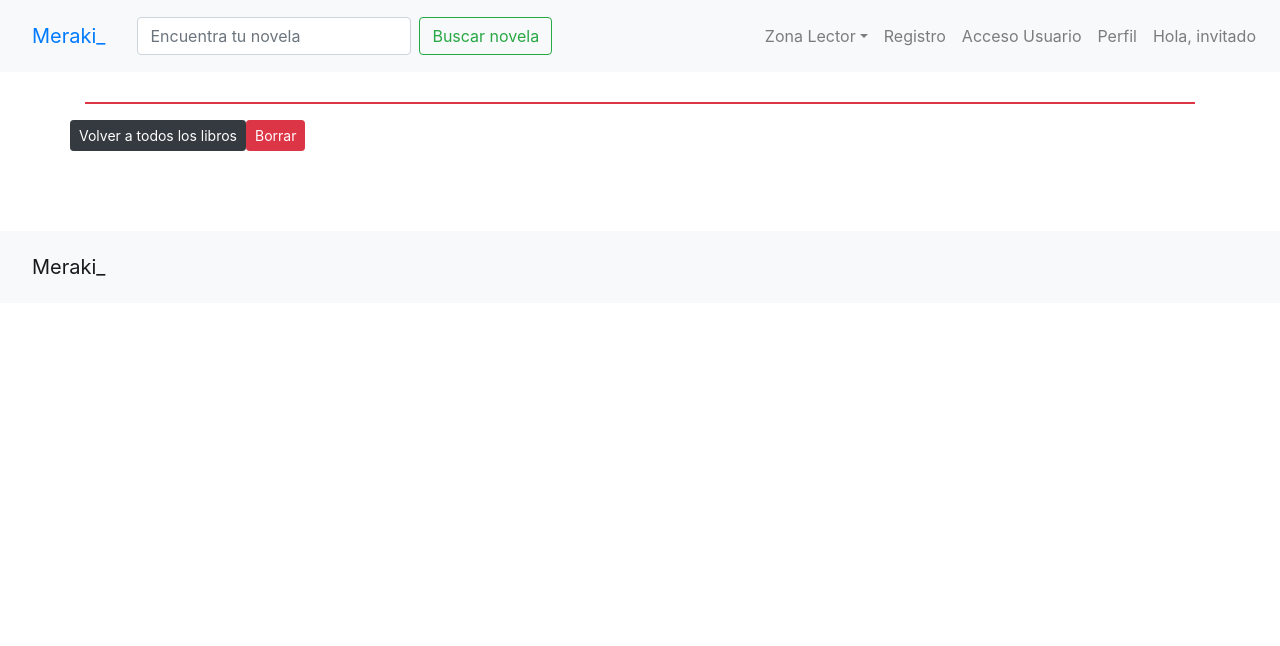
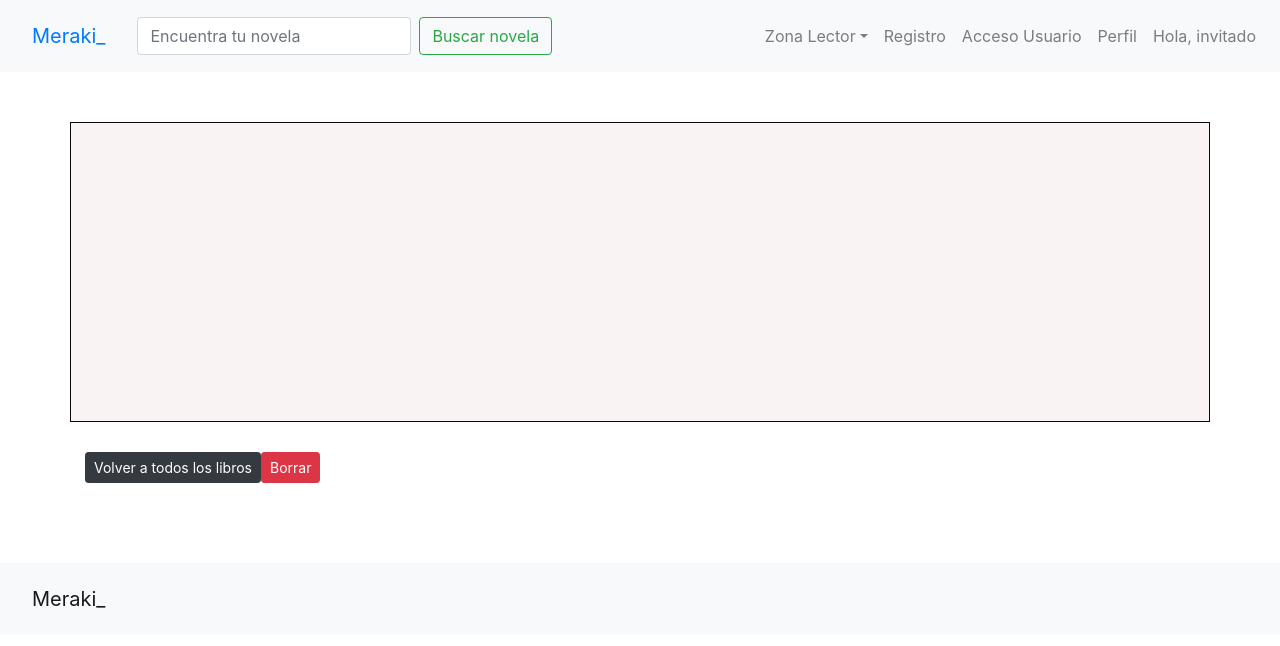
Before and after one commit to javiferiv/Meraki, a React (Create React App) app in the folder client/: page /capitulo/1 in a window 1280 px wide. Shown: the top 646 px of the page. Built offline with nearby package versions, Linux system fonts and the light colour scheme; no server answers; what react-google-maps would draw is missing.

Commit message:
edit & delete chapters, starting poll

```diff
--- a/client/package.json
+++ b/client/package.json
@@ -12,6 +12,7 @@
     "react-bootstrap": "^1.4.0",
     "react-dom": "^17.0.1",
     "react-google-maps": "^9.4.5",
+    "react-polls": "^1.2.0",
     "react-router-dom": "^5.2.0",
     "react-scripts": "4.0.1",
     "web-vitals": "^0.2.4"
--- a/client/src/components/App.js
+++ b/client/src/components/App.js
@@ -10,7 +10,6 @@ import BookList from './pages/Book/Book-list/Books-list'
 import BookDetails from './pages/Book/Book-details/Book-details'
 import BookForm from './pages/Book/Book-form/Book-form'
 import BookEditForm from './pages/Book/Book-edit-form/Book-edit-form'
-import ChapterList from './pages/Chapter/Chapter-list/Chapter-list'
 import ChapterDetails from './pages/Chapter/Chapter-details/Chapter-details'
 import ChapterForm from './pages/Chapter/Chapter-form/Chapter-form'
 import ChapterEditForm from './pages/Chapter/Chapter-edit-form/Chapter-edit-form'
--- a/client/src/components/pages/Book/Book-details/Book-details.js
+++ b/client/src/components/pages/Book/Book-details/Book-details.js
@@ -5,12 +5,14 @@ import ChapterService from '../../../../service/chapter.service'
 
 import './Book-details.css'
 import ChapterCard from '../../Chapter/Chapter-card/Chapter-card'
+import Popup from './../../../shared/Popup/Popup'
 
 //si ponemos loader, irá aquí
 
-import { Container, Row, Col, Button } from 'react-bootstrap'
+import { Container, Row, Col, Button, Modal } from 'react-bootstrap'
 
 import { Link } from 'react-router-dom'
+import Poll from 'react-polls'
 
 class BookDetails extends Component {
 
@@ -33,6 +35,7 @@ class BookDetails extends Component {
 
             favoritesBook: this.props.loggedUser ? this.props.loggedUser.favoriteBooks : [],
 
+            showModal: false
         }
 
 
@@ -67,7 +70,8 @@ class BookDetails extends Component {
         this.authService
             .getAllUser()
             .then(res => {
-            this.setState({ user: res.data})})
+                this.setState({ user: res.data })
+            })
             .catch(err => console.log(err))
 
 
@@ -79,7 +83,7 @@ class BookDetails extends Component {
 
         this.bookService
             .deleteBook(book_id)
-            .then(res => {this.props.history.push('/libros')})
+            .then(res => { this.props.history.push('/libros') })
             .catch(err => console.log(err))
 
     }
@@ -129,17 +133,16 @@ class BookDetails extends Component {
         let newUserID = ""
         let newBookAuthorID = this.state.book.author._id
 
-        if (this.props.loggedUser)
-
-        {
+        if (this.props.loggedUser) {
             newUserID = this.props.loggedUser._id
         }
 
-        if (newUserID === newBookAuthorID) {this.setState({ authority: true })}
+        if (newUserID === newBookAuthorID) { this.setState({ authority: true }) }
 
 
     }
 
+    handleModal = visible => this.setState({ showModal: visible })
 
     render() {
 
@@ -178,7 +181,17 @@ class BookDetails extends Component {
                         </Col>
                         <Col md={4}>
                             <h3>Lista de capítulos</h3>
-                            {this.state.book.chapters.map(elm => <ChapterCard key={elm._id} {...elm}/>)}
+                            {this.state.book.chapters.map(elm => <ChapterCard key={elm._id} {...elm} />)}
+                        </Col>
+                    </Row>
+                </Container>
+                <br />
+                <br />
+                <br />
+                <Container>
+                    <Row>
+                        <Col md={{ span: 8, offset: 2 }}>
+                            <Button onClick={() => this.handleModal(true)} variant="success" size="lg">Tú decides cómo continuar la historia</Button>
                         </Col>
                     </Row>
                 </Container>
--- a/client/src/components/pages/Chapter/Chapter-details/Chapter-details.css
+++ b/client/src/components/pages/Chapter/Chapter-details/Chapter-details.css
@@ -1,8 +1,14 @@
-.chapter p{
+.chapter {
 
-    margin-top: 30px;
+    margin: 30px auto;
+    padding: 10px 15px;
     background: #f9f3f3;
-    border: 1px solid #dc3545;
-    text-align: center;
+    border: 1px solid #0a0a0a;
+    text-align: justify;
+    white-space: pre-wrap;
+    height: auto;
+    font-size: 20px;
+    min-height: 300px;
+
 
 }
--- a/client/src/components/pages/Chapter/Chapter-details/Chapter-details.js
+++ b/client/src/components/pages/Chapter/Chapter-details/Chapter-details.js
@@ -5,7 +5,7 @@ import './Chapter-details.css'
 //si ponemos loader, irá aquí
 
 import { Link } from 'react-router-dom'
-import { Container, Row, Button } from 'react-bootstrap'
+import { Container, Row, Col, Button } from 'react-bootstrap'
 
 
 class ChapterDetails extends Component {
@@ -17,6 +17,7 @@ class ChapterDetails extends Component {
                 title: '',
                 resume: '',
                 text: '',
+                book: '',
                 comments: [],
             },
             book: []
@@ -29,20 +30,49 @@ class ChapterDetails extends Component {
 
         this.chapterService
             .getOneChapter(this.props.match.params.capitulo_id)
-            .then(res => this.setState({ chapters: res.data }))
-            .catch(err => console.log(err))
+            .then(res => {
+                this.setState({ chapters: res.data })
+                console.log(res)
+                this.bookService.getBook(res.data.book._id)
+                    .then((res) => {
+                        console.log(res.data._id, res.data.chapters) //saca la info del libro
+                        this.bookService.editBook(res.data._id, { chapters: res.data.chapters })
+                    })
+                    .catch(err => console.log(err))
+            })
+    }
 
-        //this.resfreshChapters()
+    componentDidUpdate = (res) => {
+        if (this.props.match.params.capitulo_id != this.props.match.params.capitulo_id) {
+            this.bookService.getBook(res.data.book._id)
+                .then((res) => {
+                    console.log(res.data._id, res.data.chapters) //saca la info del libro
+                    this.bookService.editBook(res.data._id, { chapters: res.data.chapters })
+                })
+        }
     }
 
 
     deleteChapter = () => {
 
-        const chapter_id = this.props.match.params.capitulo_id
-        console.log(chapter_id)
-        console.log(this.props.history)
         this.chapterService
-            .deleteChapter(chapter_id)
+            .deleteChapter(this.props.match.params.capitulo_id)
+            .then(res => {
+                this.setState({ chapters: res.data })
+                console.log(res) // saca info del capitulo que borra
+                this.bookService.getBook(res.data.book)
+                    .then((res) => {
+                        console.log(res.data._id, res.data.chapters) // saca la info del libro
+                        this.bookService.editBook(res.data._id, { chapters: res.data.chapters })
+                    })
+            })
+
+            //this.state.book.splice(chapter.id,1)
+            //.deleteChapter(this.props.match.params.capitulo_id)
+            // .then(() => {
+            //     this.bookService.editBook(book_id, { chapters: capitulos })
+            //     this.props.history.push('/libros')
+            // })
             .then(res => this.props.history.push('/libros'))
             .catch(err => console.log(err))
 
@@ -78,15 +108,18 @@ class ChapterDetails extends Component {
                 <Container>
                     <h1>{this.state.chapters.title}</h1>
                     <small>{this.state.chapters.resume}</small>
-                </Container>
-                <Container className="chapter">
-                    <p>{this.state.chapters.text}</p>
-                </Container>
-                <Container>
+
                     <Row>
-                        <Link to='/libros' className="btn btn-sm btn-dark">Volver a todos los libros</Link>
-                        <Button onClick={() => this.deleteChapter()} className="btn btn-sm btn-danger">Borrar</Button>
-                        {/* <Button onClick={() => this.goBack()} className="btn btn-sm btn-primary">Volver al libro</Button> */}
+                        <Col className="chapter">
+                            <text>{this.state.chapters.text}</text>
+                        </Col>
+                    </Row>
+                    <Row>
+                        <Col>
+                            <Link to='/libros' className="btn btn-sm btn-dark">Volver a todos los libros</Link>
+                            <Button onClick={() => this.deleteChapter()} className="btn btn-sm btn-danger">Borrar</Button>
+                            {/* <Button onClick={() => this.goBack()} className="btn btn-sm btn-primary">Volver al libro</Button> */}
+                        </Col>
                     </Row>
                 </Container>
             </>
--- a/client/src/components/pages/Chapter/Chapter-edit-form/Chapter-edit-form.js
+++ b/client/src/components/pages/Chapter/Chapter-edit-form/Chapter-edit-form.js
@@ -22,32 +22,26 @@ class ChapterForm extends Component {
 
     componentDidMount = () => {
 
-        const book_id = this.props.match.params.book_id
-
-        this.bookService
-            .getBook(book_id)
-            .then(res => this.setState({ book: res.data }))
+        console.log(this.props.match.params.capitulo_id)
+        this.chaptersService
+            .getOneChapter(this.props.match.params.capitulo_id)
+            .then(res => this.setState({ chapter: res.data }))
             .catch(err => console.log(err))
     }
 
-    handleInputChange = e => this.setState({ chapter: {... this.state.chapter, [e.target.name]: e.target.value }})
+    handleInputChange = e => this.setState({ chapter: { ...this.state.chapter, [e.target.name]: e.target.value }})
 
     handleSubmit = e => {
 
         e.preventDefault()
-        const capitulos = this.state.book.chapters
-        const book_id = this.props.match.params.book_id
 
         this.chaptersService
-            .editChapter(capitulos, this.state.chapter)
-            .then(res => capitulos.push(res.data))
-            .then(() => {
-                this.bookService.editBook(book_id, {chapters: capitulos})
+            .editChapter(this.props.match.params.capitulo_id, this.state.chapter)
+            .then((res) => {
+                this.bookService.editBook(res.data.book, { chapters: res.data.book.chapters })//NO LO COGE EN EL LIBRO
                 this.props.history.push('/libros')
             })
             .catch(err => console.log(err))
-
-
 
     }
 
@@ -65,11 +59,11 @@ class ChapterForm extends Component {
                         </Form.Group>
                         <Form.Group controlId="description">
                             <Form.Label>Descripción</Form.Label>
-                            <Form.Control type="text" name="resume" value={this.state.resume} onChange={this.handleInputChange} />
+                            <Form.Control type="text" name="resume" value={this.state.chapter.resume} onChange={this.handleInputChange} />
                         </Form.Group>
                         <Form.Group controlId="text">
                             <Form.Label>Texto</Form.Label>
-                            <Form.Control as="textarea" rows={15} placeholder="Comienza aquí a escribir..." type="text" name="text" value={this.state.text} onChange={this.handleInputChange} />
+                            <Form.Control as="textarea" rows={15} value={this.state.chapter.text} type="text" name="text" onChange={this.handleInputChange} />
                         </Form.Group>
                         <Button variant="dark" type="submit">Guardar capítulo</Button>
                     </Form>
--- /dev/null
+++ b/client/src/components/shared/Popup/Popup.js
@@ -0,0 +1,17 @@
+import { Modal } from 'react-bootstrap'
+
+const Popup = ({ show, title, handleModal, children }) => {
+    return (
+        <Modal show={show} onHide={() => handleModal(false)}>
+            <Modal.Header closeButton>
+                <Modal.Title>{title}</Modal.Title>
+            </Modal.Header>
+            <Modal.Body>
+                {children}
+            </Modal.Body>
+        </Modal>
+
+    )
+}
+
+export default Popup
```
Also changed, not shown: client/src/components/pages/Chapter/Chapter-list/Chapter-list.js (deleted), 1 other file (tests, documents, lock files or other folders). Lines whose indentation alone changed are shown as unchanged.
